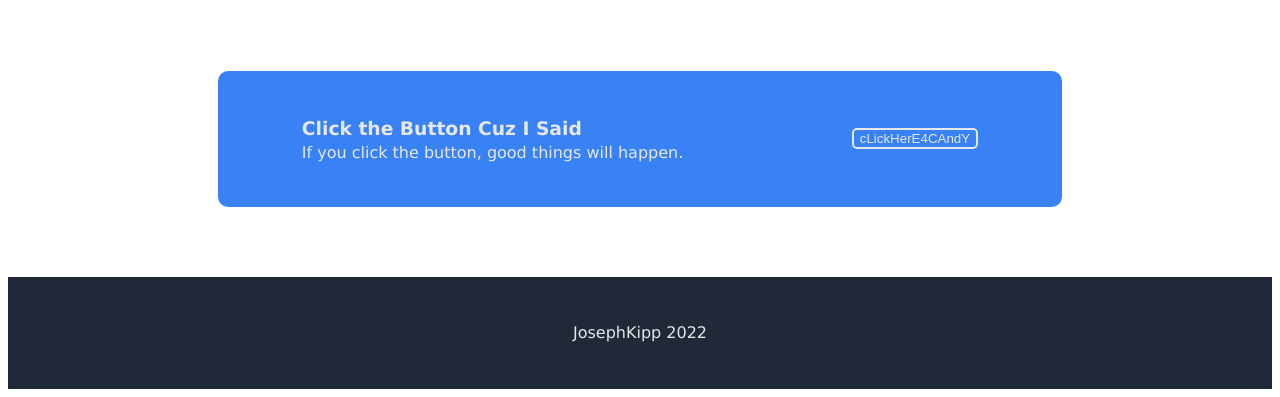
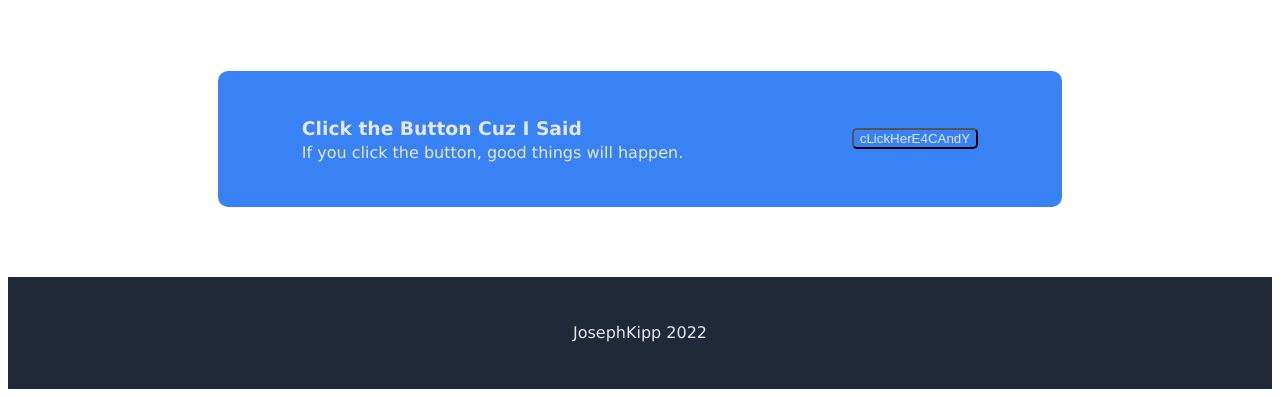
Before and after one commit to honeythedirtyhippie/odin-landing-page-project, a plain HTML site: page index.html in a window 1280 px wide. Shown: the part 826-1223 px from the top of the page. Drawn offline with Linux system fonts and the light colour scheme.

Commit message:
fix button

```diff
--- a/style.css
+++ b/style.css
@@ -176,11 +176,10 @@ img.boxes {
 }
 
 .ctabutton {
+    background-color:#3882F6;
     border-radius: 5px;
-    background-color: #3882F6;
-    border-color: #e5e7eb;
     color: #e5e7eb;
-    border-style: solid;
+    margin-top: 0px;
 }
 
 .footer {
```
